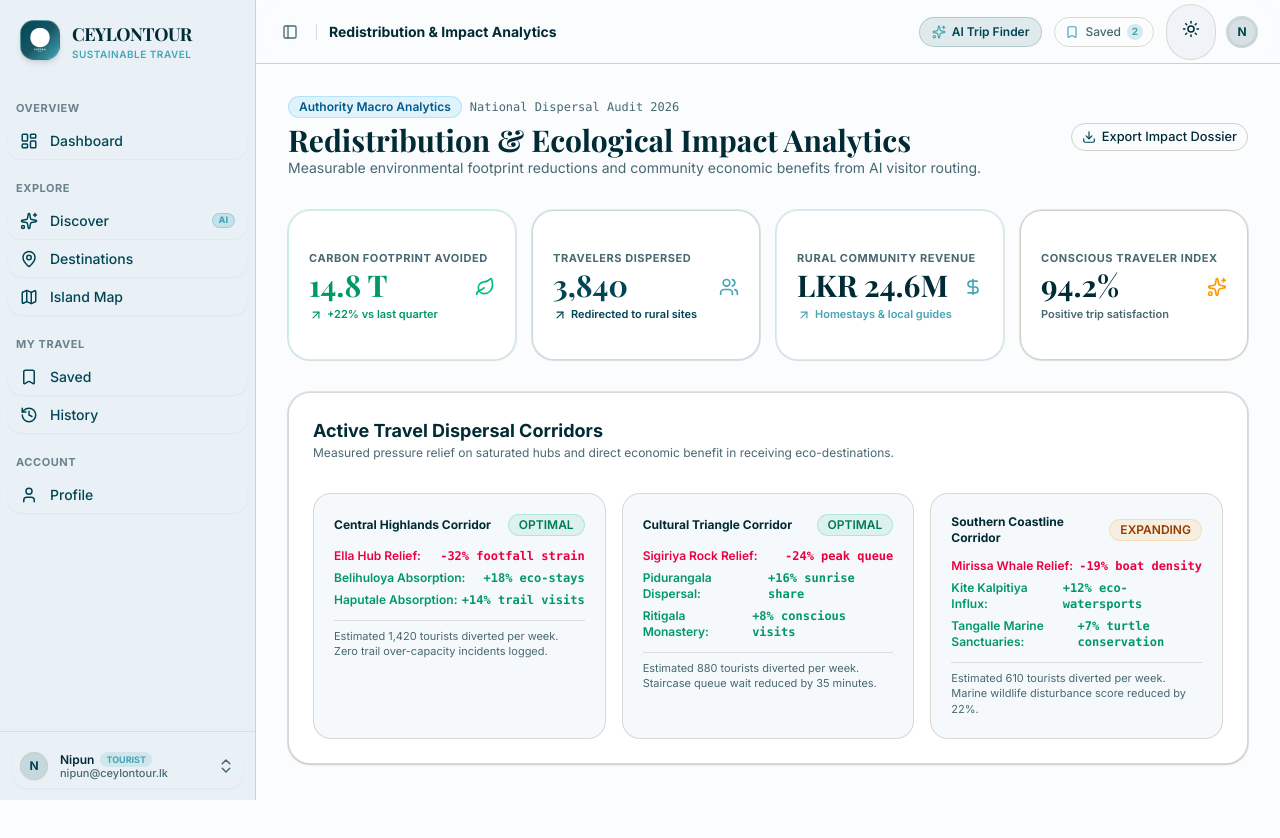
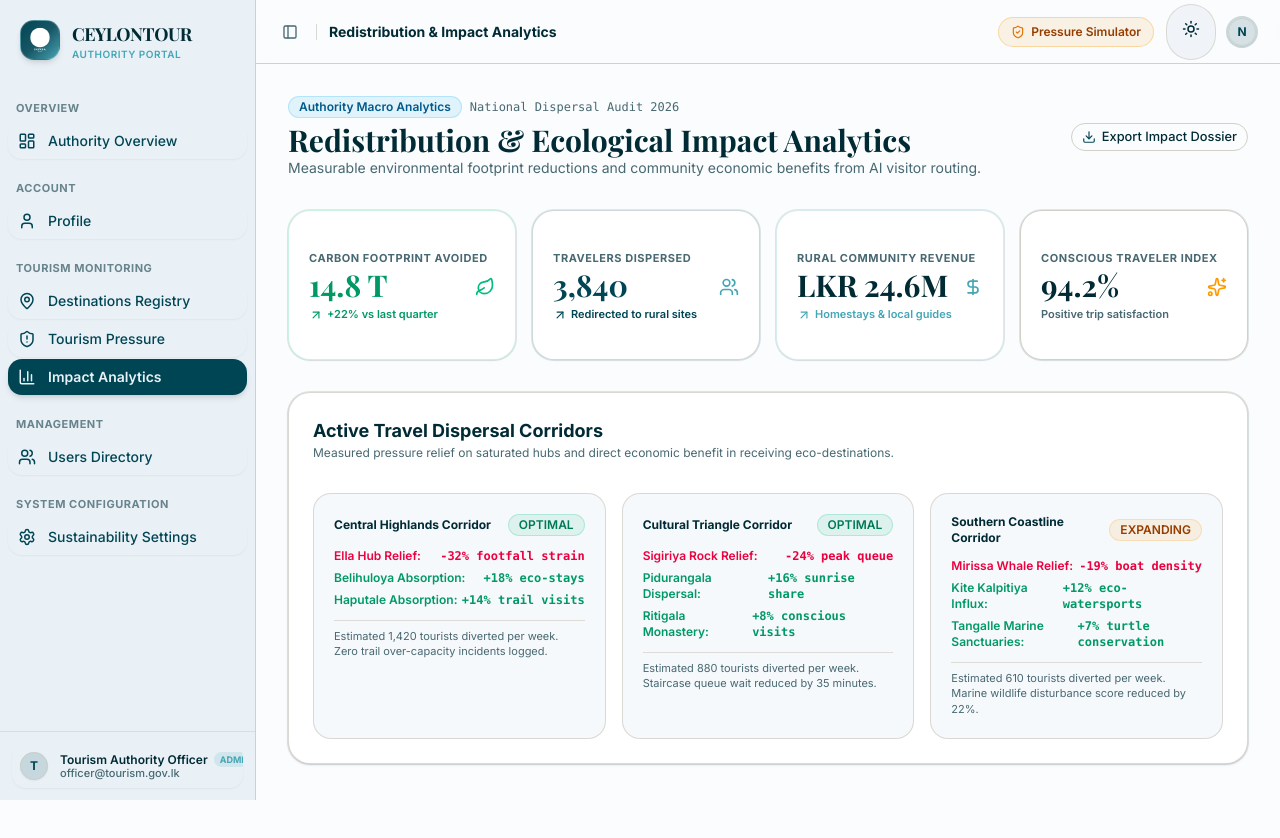
Before and after one commit to codesplash26-hackathon/blind-bandits, a Next.js app in the folder fr/: page /admin/analytics in a window 1280 px wide. Shown: the top 838 px of the page. Built offline with nearby package versions, Linux system fonts and the light colour scheme; a web font is replaced by a local one.

Commit message:
fix(sidebar): sync effective role with admin routes and refine menu button tooltip rendering

```diff
--- a/fr/app/(tourist)/layout.tsx
+++ b/fr/app/(tourist)/layout.tsx
@@ -17,9 +17,10 @@ export default function TouristLayout({
 }) {
   const { user, role, savedDestinationIds } = useAuth();
   const pathname = usePathname();
+  const effectiveRole = (pathname.startsWith('/admin') || role === 'ADMIN') ? 'ADMIN' : 'TOURIST';
 
   const getPageTitle = () => {
-    if (pathname === '/dashboard') return role === 'ADMIN' ? 'Tourism Authority Overview' : 'Tourist Dashboard';
+    if (pathname === '/dashboard') return effectiveRole === 'ADMIN' ? 'Tourism Authority Overview' : 'Tourist Dashboard';
     if (pathname === '/admin/dashboard') return 'Tourism Authority Overview';
     if (pathname === '/admin/destinations') return 'Destinations Registry & Capacity';
     if (pathname === '/admin/tourism-pressure') return 'Tourism Pressure & Carrying Capacity';
@@ -59,6 +60,17 @@ export default function TouristLayout({
           </div>
 
           <div className="flex items-center gap-2 sm:gap-3">
+            {/* Role-Specific Action Controls */}
+            {effectiveRole === 'ADMIN' ? (
+              <Link
+                href="/admin/tourism-pressure"
+                className="hidden md:inline-flex items-center gap-1.5 px-3 py-1.5 rounded-full bg-amber-500/10 hover:bg-amber-500/20 text-amber-800 dark:text-amber-400 text-xs font-semibold border border-amber-500/30 transition-all"
+              >
+                <ShieldCheck className="w-3.5 h-3.5 text-amber-600 dark:text-amber-400" />
+                <span>Pressure Simulator</span>
+              </Link>
+            ) : (
+              <>
                 {/* Quick Discover CTA */}
                 <Link
                   href="/discover"
@@ -80,6 +92,8 @@ export default function TouristLayout({
                     {savedDestinationIds.length}
                   </span>
                 </Link>
+              </>
+            )}
 
             {/* Theme Toggle */}
             <div className="p-1 rounded-full bg-muted/60 border border-border/80">
--- a/fr/components/app-sidebar.tsx
+++ b/fr/components/app-sidebar.tsx
@@ -37,15 +37,21 @@ import {
 import { Avatar, AvatarFallback } from '@/components/ui/avatar';
 import { useAuth } from '@/context/AuthContext';
 import { getNavGroupsForRole, ICONS_MAP, NavMenuGroup } from '@/lib/navigation';
+import { Role } from '@/types/ceylontour';
 import logo from '@/public/logo.svg';
 
 function AppLogo() {
   const { role } = useAuth();
+  const pathname = usePathname();
+  const effectiveRole: Role = (pathname.startsWith('/admin') || role === 'ADMIN') ? 'ADMIN' : 'TOURIST';
 
   return (
     <SidebarMenu>
       <SidebarMenuItem>
-        <Link href="/dashboard" className="flex items-center gap-3 px-2 py-2 rounded-2xl hover:bg-sidebar-accent/50 transition-colors">
+        <Link
+          href={effectiveRole === 'ADMIN' ? '/admin/dashboard' : '/dashboard'}
+          className="flex items-center gap-3 px-2 py-2 rounded-2xl hover:bg-sidebar-accent/50 transition-colors"
+        >
           <div className="flex aspect-square size-10 items-center justify-center rounded-xl bg-gradient-to-br from-primary via-primary/90 to-secondary p-1.5 shadow-md border border-white/20">
             <Image src={logo} alt="CeylonTour Logo" className="size-full object-contain brightness-0 invert" priority />
           </div>
@@ -54,7 +60,7 @@ function AppLogo() {
               CEYLONTOUR
             </span>
             <span className="text-[10px] font-semibold uppercase tracking-wider text-secondary">
-              {role === 'ADMIN' ? 'Authority Portal' : 'Sustainable Travel'}
+              {effectiveRole === 'ADMIN' ? 'Authority Portal' : 'Sustainable Travel'}
             </span>
           </div>
         </Link>
@@ -75,16 +81,7 @@ function NavMain({ groups }: { groups: NavMenuGroup[] }) {
                 <SidebarMenuButton
                   isActive={item.isActive}
                   tooltip={item.title}
-                  render={
-                    <Link
-                      href={item.url}
-                      className={`flex items-center gap-3 px-3 py-2 rounded-xl transition-all ${
-                        item.isActive
-                          ? 'bg-primary text-primary-foreground font-semibold shadow-md'
-                          : 'text-sidebar-foreground hover:bg-sidebar-accent/70 hover:text-sidebar-accent-foreground'
-                      }`}
-                    />
-                  }
+                  render={<Link href={item.url} />}
                 >
                   {item.icon && <item.icon className="h-4 w-4 shrink-0" />}
                   <span className="text-xs sm:text-sm">{item.title}</span>
@@ -106,10 +103,16 @@ function NavMain({ groups }: { groups: NavMenuGroup[] }) {
 function NavUser() {
   const { isMobile } = useSidebar();
   const router = useRouter();
+  const pathname = usePathname();
   const { user, role, loginAs, logout, savedDestinationIds } = useAuth();
+  const effectiveRole: Role = (pathname.startsWith('/admin') || role === 'ADMIN') ? 'ADMIN' : 'TOURIST';
 
-  const displayName = user?.name || 'Tourist Explorer';
-  const displayEmail = user?.email || 'traveler@ceylontour.lk';
+  const displayName = effectiveRole === 'ADMIN'
+    ? 'Tourism Authority Officer'
+    : (user?.name || 'Tourist Explorer');
+  const displayEmail = effectiveRole === 'ADMIN'
+    ? 'officer@tourism.gov.lk'
+    : (user?.email || 'traveler@ceylontour.lk');
 
   return (
     <SidebarMenu>
@@ -130,7 +133,7 @@ function NavUser() {
               <div className="flex items-center gap-1.5">
                 <span className="truncate font-semibold text-foreground">{displayName}</span>
                 <span className="text-[9px] px-1.5 py-0.5 rounded-md bg-secondary/15 text-secondary font-bold">
-                  {role}
+                  {effectiveRole}
                 </span>
               </div>
               <span className="truncate text-[11px] text-muted-foreground">{displayEmail}</span>
@@ -190,22 +193,22 @@ function NavUser() {
                   loginAs('TOURIST');
                   router.push('/dashboard');
                 }}
-                className={`cursor-pointer gap-2 px-3 py-1.5 text-xs ${role === 'TOURIST' ? 'text-primary font-bold' : ''}`}
+                className={`cursor-pointer gap-2 px-3 py-1.5 text-xs ${effectiveRole === 'TOURIST' ? 'text-primary font-bold' : ''}`}
               >
                 <Compass className="h-3.5 w-3.5" />
                 <span>Tourist View</span>
-                {role === 'TOURIST' && <span className="ml-auto text-[10px]">Active</span>}
+                {effectiveRole === 'TOURIST' && <span className="ml-auto text-[10px]">Active</span>}
               </DropdownMenuItem>
               <DropdownMenuItem
                 onClick={() => {
                   loginAs('ADMIN');
                   router.push('/admin/dashboard');
                 }}
-                className={`cursor-pointer gap-2 px-3 py-1.5 text-xs ${role === 'ADMIN' ? 'text-primary font-bold' : ''}`}
+                className={`cursor-pointer gap-2 px-3 py-1.5 text-xs ${effectiveRole === 'ADMIN' ? 'text-primary font-bold' : ''}`}
               >
                 <ShieldCheck className="h-3.5 w-3.5" />
                 <span>Authority Admin View</span>
-                {role === 'ADMIN' && <span className="ml-auto text-[10px]">Active</span>}
+                {effectiveRole === 'ADMIN' && <span className="ml-auto text-[10px]">Active</span>}
               </DropdownMenuItem>
             </DropdownMenuGroup>
 
@@ -234,7 +237,9 @@ export function AppSidebar({ ...props }: React.ComponentProps<typeof Sidebar>) {
   const { role } = useAuth();
   const pathname = usePathname();
 
-  const navGroups = getNavGroupsForRole(role).map((group) => ({
+  const effectiveRole: Role = (pathname.startsWith('/admin') || role === 'ADMIN') ? 'ADMIN' : 'TOURIST';
+
+  const navGroups = getNavGroupsForRole(effectiveRole).map((group) => ({
     id: group.id,
     label: group.label,
     items: group.items.map((item) => ({
@@ -242,7 +247,11 @@ export function AppSidebar({ ...props }: React.ComponentProps<typeof Sidebar>) {
       url: item.href,
       icon: ICONS_MAP[item.id] ?? Compass,
       badge: item.badge,
-      isActive: pathname === item.href || (item.href !== '/dashboard' && pathname.startsWith(`${item.href}/`)),
+      isActive:
+        pathname === item.href ||
+        (item.href !== '/dashboard' &&
+          item.href !== '/admin/dashboard' &&
+          pathname.startsWith(`${item.href}/`)),
     })),
   }));
 
--- a/fr/components/ui/sidebar.tsx
+++ b/fr/components/ui/sidebar.tsx
@@ -406,6 +406,8 @@ function SidebarMenuButton({
     tooltip?: string | React.ComponentProps<typeof TooltipContent>
   } & VariantProps<typeof sidebarMenuButtonVariants>) {
   const { isMobile, state } = useSidebar()
+  const isCollapsed = state === "collapsed" && !isMobile
+
   const comp = useRender({
     defaultTagName: "button",
     props: mergeProps<"button">(
@@ -415,7 +417,7 @@ function SidebarMenuButton({
       },
       props
     ),
-    render: !tooltip ? render : <TooltipTrigger render={render} />,
+    render: (!tooltip || !isCollapsed) ? render : <TooltipTrigger render={render} />,
     state: {
       slot: "sidebar-menu-button",
       sidebar: "menu-button",
@@ -424,7 +426,7 @@ function SidebarMenuButton({
     },
   })
 
-  if (!tooltip) {
+  if (!tooltip || !isCollapsed) {
     return comp
   }
 
@@ -440,7 +442,6 @@ function SidebarMenuButton({
       <TooltipContent
         side="right"
         align="center"
-        hidden={state !== "collapsed" || isMobile}
         {...tooltip}
       />
     </Tooltip>
```
Lines whose indentation alone changed are shown as unchanged.
